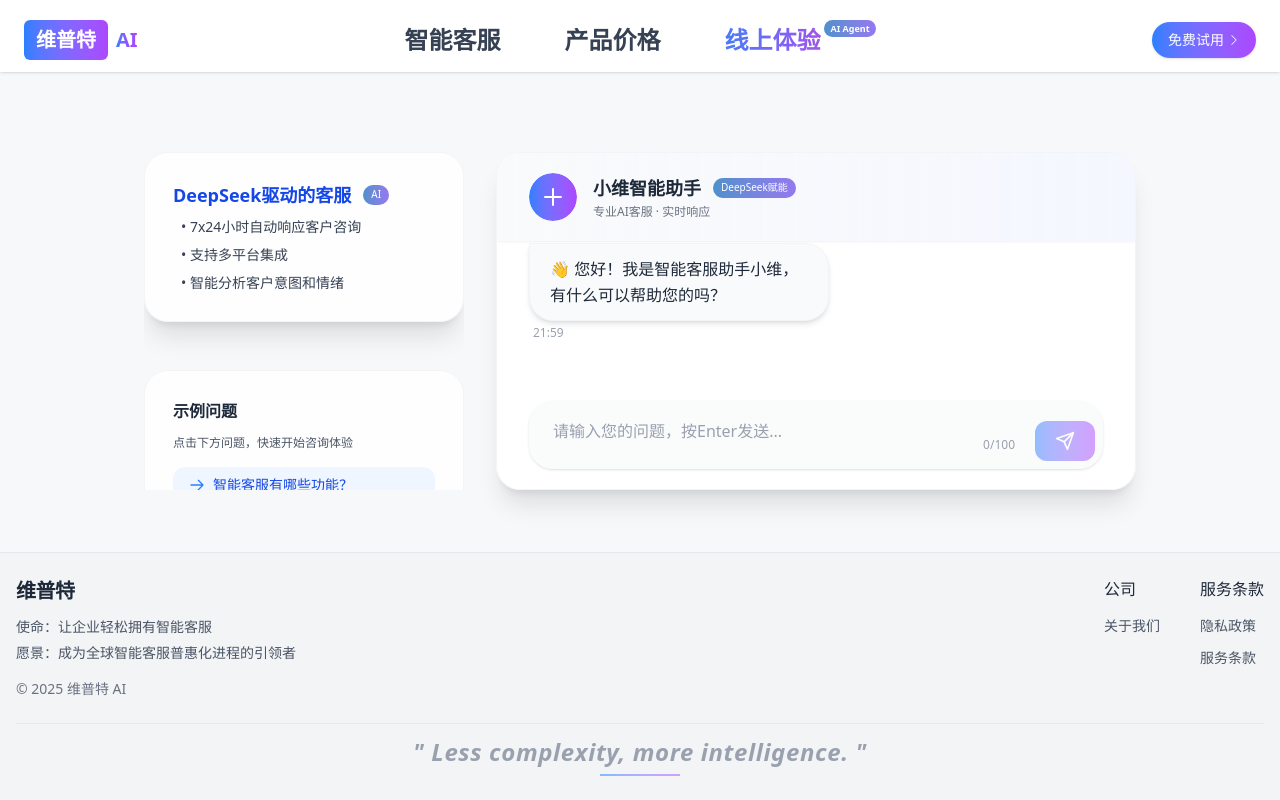
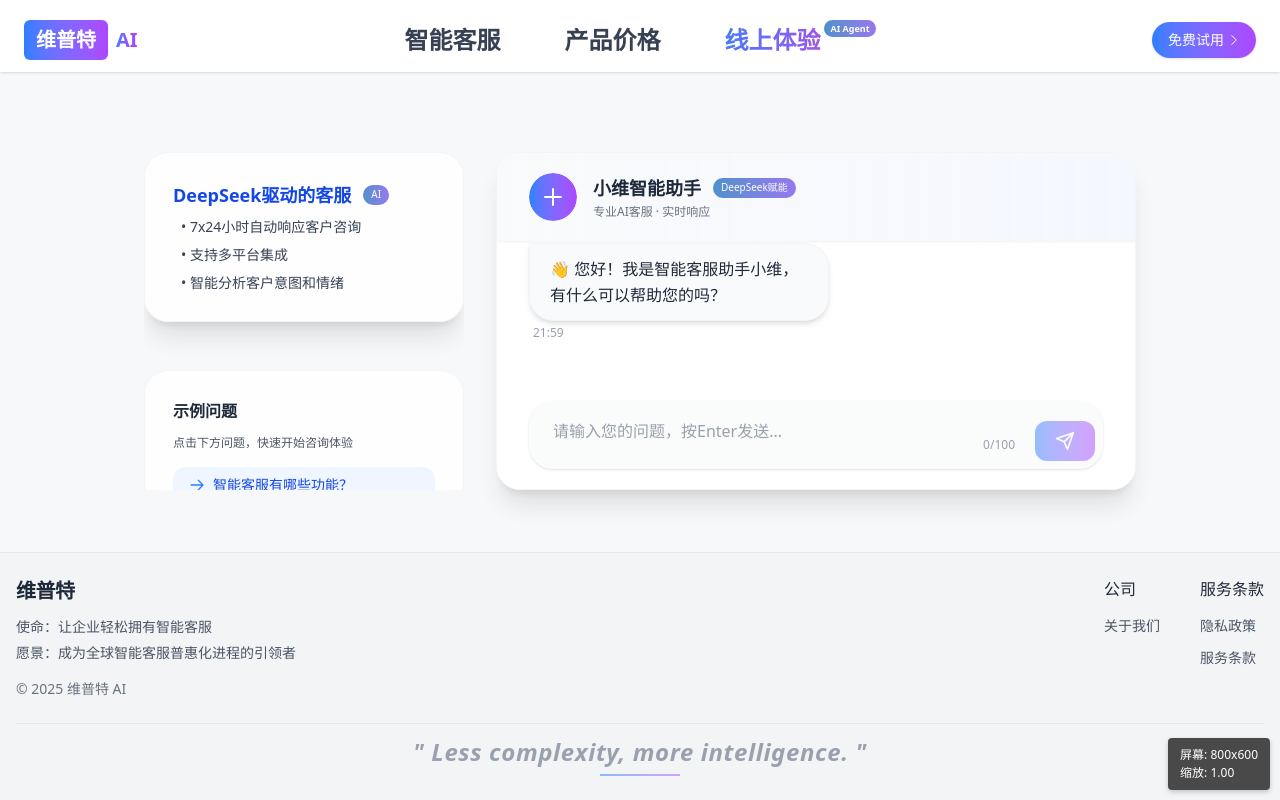
Before and after one commit to jiangyongjin1990/ai-customer-service, a Next.js app: page /demo in a window 1280 px wide. Built offline with nearby package versions, Linux system fonts and the light colour scheme.

Commit message:
添加响应式屏幕缩放：针对不同分辨率(1920x1080、2K、4K)优化显示比例

```diff
--- a/src/app/globals.css
+++ b/src/app/globals.css
@@ -6,6 +6,7 @@
   --glass-bg: rgba(255, 255, 255, 0.7);
   --glass-border: rgba(255, 255, 255, 0.3);
   --glass-shadow: 0 4px 6px rgba(0, 0, 0, 0.05);
+  --screen-scale: 1;
 }
 
 @theme inline {
@@ -39,6 +40,7 @@ body {
     radial-gradient(circle at 85% 30%, rgba(0, 204, 154, 0.08) 0%, transparent 25%),
     radial-gradient(circle at 50% 80%, rgba(255, 51, 153, 0.05) 0%, transparent 25%);
   background-attachment: fixed;
+  overflow-x: hidden;
 }
 
 /* 毛玻璃效果类 */
@@ -522,3 +524,47 @@ body {
     opacity: 0.8;
   }
 }
+
+/* 基于屏幕分辨率的全局缩放调整 */
+/* 1920x1080屏幕 - 缩小20% */
+@media screen and (width: 1920px) and (height: 1080px) {
+  html {
+    zoom: 0.8;
+    -moz-transform: scale(0.8);
+    -moz-transform-origin: 0 0;
+    transform: scale(0.8);
+    transform-origin: 0 0;
+  }
+}
+
+/* 2K屏幕 (2560x1440) - 放大10% */
+@media screen and (min-width: 2560px) and (max-width: 3000px) {
+  html {
+    zoom: 1.1;
+    -moz-transform: scale(1.1);
+    -moz-transform-origin: 0 0;
+    transform: scale(1.1);
+    transform-origin: 0 0;
+  }
+}
+
+/* 4K屏幕 (3840x2160及以上) - 放大175% */
+@media screen and (min-width: 3840px) {
+  html {
+    zoom: 1.75;
+    -moz-transform: scale(1.75);
+    -moz-transform-origin: 0 0;
+    transform: scale(1.75);
+    transform-origin: 0 0;
+  }
+}
+
+/* 使用CSS变量动态缩放 */
+.scale-screen {
+  transform: scale(var(--screen-scale));
+  transform-origin: top left;
+  width: calc(100% / var(--screen-scale));
+  height: auto;
+  min-height: calc(100vh / var(--screen-scale));
+  overflow-x: hidden;
+}
--- a/src/app/layout.tsx
+++ b/src/app/layout.tsx
@@ -2,6 +2,7 @@ import type { Metadata } from "next";
 import "./globals.css";
 import Navbar from "../components/Navbar";
 import { Toaster } from 'react-hot-toast';
+import ScreenScaleDebug from "../components/ScreenScaleDebug";
 
 // 使用系统字体
 const fontClassSans = "font-sans";
@@ -19,12 +20,46 @@ export default function RootLayout({
 }>) {
   return (
     <html lang="zh">
-      <body className={`${fontClassSans} ${fontClassMono} antialiased`}>
+      <head>
+        <script dangerouslySetInnerHTML={{
+          __html: `
+          (function() {
+            function setScreenScale() {
+              const width = window.screen.width;
+              const height = window.screen.height;
+
+              // 1920x1080屏幕 - 缩小20%
+              if (width === 1920 && height === 1080) {
+                document.documentElement.style.setProperty('--screen-scale', '0.8');
+              }
+              // 2K屏幕 (约2560x1440) - 放大10%
+              else if (width >= 2560 && width < 3840) {
+                document.documentElement.style.setProperty('--screen-scale', '1.1');
+              }
+              // 4K屏幕 (3840x2160及以上) - 放大175%
+              else if (width >= 3840) {
+                document.documentElement.style.setProperty('--screen-scale', '1.75');
+              } else {
+                document.documentElement.style.setProperty('--screen-scale', '1');
+              }
+            }
+
+            // 页面加载时设置
+            setScreenScale();
+
+            // 屏幕尺寸变化时重新设置
+            window.addEventListener('resize', setScreenScale);
+          })();
+          `
+        }} />
+      </head>
+      <body className={`${fontClassSans} ${fontClassMono} antialiased scale-screen`}>
         <Toaster position="top-center" />
         <Navbar />
         <main className="flex-grow">
           {children}
         </main>
+        <ScreenScaleDebug />
       </body>
     </html>
   );
--- /dev/null
+++ b/src/components/ScreenScaleDebug.tsx
@@ -0,0 +1,69 @@
+'use client';
+
+import { useState, useEffect } from 'react';
+
+/**
+ * 屏幕缩放调试组件
+ * 显示当前屏幕分辨率和应用的缩放比例
+ * 仅在开发环境中可见
+ */
+export default function ScreenScaleDebug() {
+  const [screenInfo, setScreenInfo] = useState({
+    width: 0,
+    height: 0,
+    scale: 1,
+    visible: false
+  });
+
+  useEffect(() => {
+    // 仅在客户端执行
+    const width = window.screen.width;
+    const height = window.screen.height;
+    const scale = parseFloat(getComputedStyle(document.documentElement).getPropertyValue('--screen-scale') || '1');
+
+    setScreenInfo({
+      width,
+      height,
+      scale,
+      visible: process.env.NODE_ENV === 'development'
+    });
+
+    const handleResize = () => {
+      const newWidth = window.screen.width;
+      const newHeight = window.screen.height;
+      const newScale = parseFloat(getComputedStyle(document.documentElement).getPropertyValue('--screen-scale') || '1');
+
+      setScreenInfo({
+        width: newWidth,
+        height: newHeight,
+        scale: newScale,
+        visible: process.env.NODE_ENV === 'development'
+      });
+    };
+
+    window.addEventListener('resize', handleResize);
+    return () => window.removeEventListener('resize', handleResize);
+  }, []);
+
+  if (!screenInfo.visible) return null;
+
+  return (
+    <div
+      style={{
+        position: 'fixed',
+        bottom: '10px',
+        right: '10px',
+        padding: '8px 12px',
+        background: 'rgba(0,0,0,0.7)',
+        color: 'white',
+        borderRadius: '4px',
+        fontSize: '12px',
+        zIndex: 9999,
+        boxShadow: '0 2px 5px rgba(0,0,0,0.2)'
+      }}
+    >
+      <div>屏幕: {screenInfo.width}x{screenInfo.height}</div>
+      <div>缩放: {screenInfo.scale.toFixed(2)}</div>
+    </div>
+  );
+}
```
